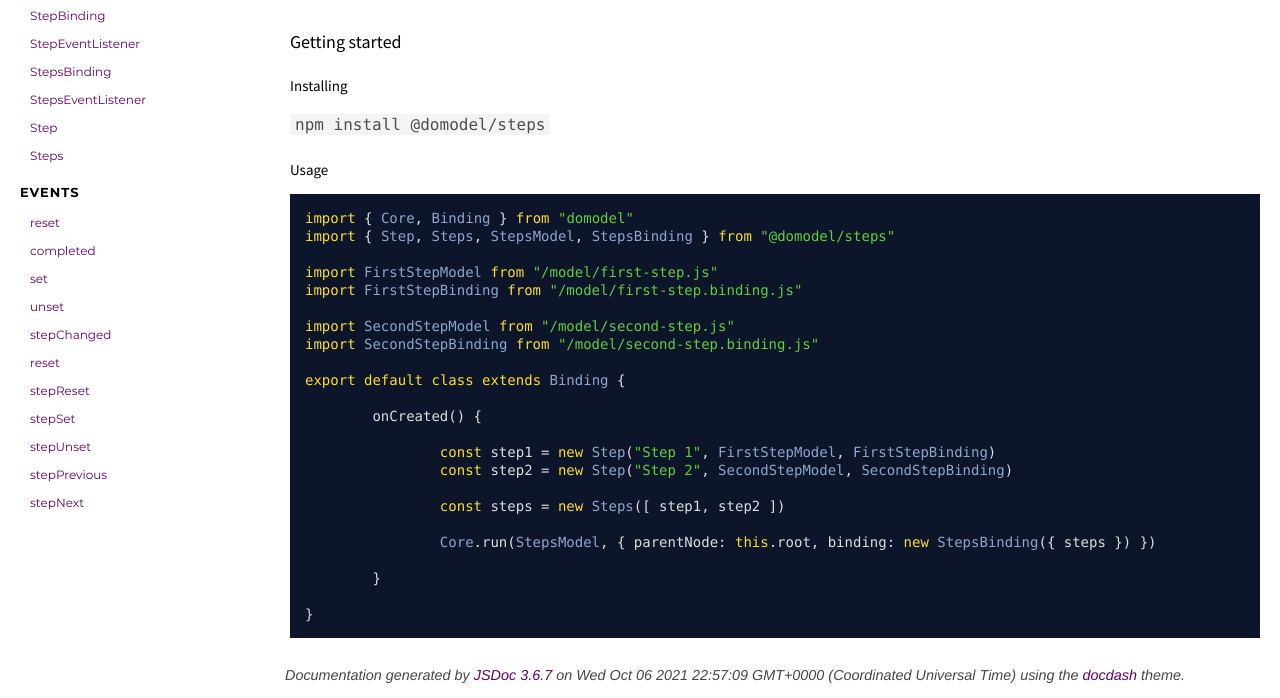
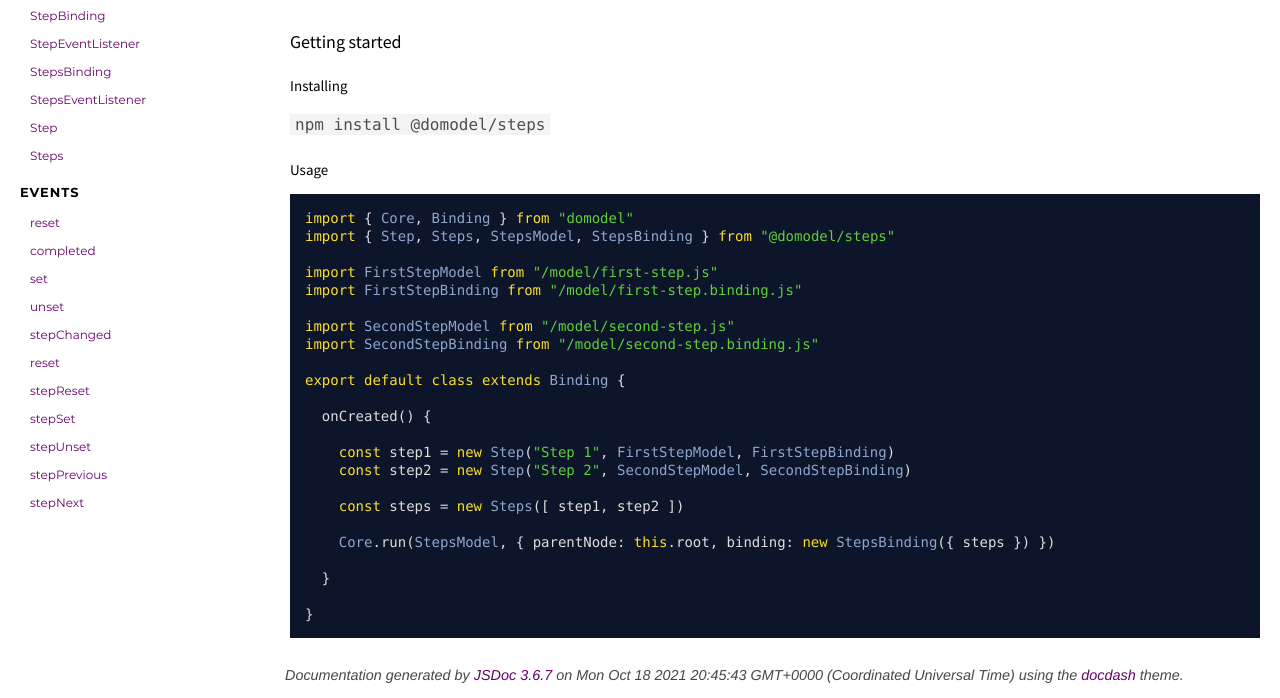
Before and after one commit to thoughtsunificator/domodel-steps, a plain HTML site: page index.html in a window 1280 px wide. Shown: the part 146-844 px from the top of the page. Drawn offline with Linux system fonts and the light colour scheme.

Commit message:
Update gh-pages to output generated at 9be7e23

```diff
--- a/index.html
+++ b/index.html
@@ -103,7 +103,7 @@ export default class extends Binding {
 <br class="clear">
 
 <footer>
-    Documentation generated by <a href="https://github.com/jsdoc3/jsdoc">JSDoc 3.6.7</a> on Wed Oct 06 2021 22:57:09 GMT+0000 (Coordinated Universal Time) using the <a href="https://github.com/clenemt/docdash">docdash</a> theme.
+    Documentation generated by <a href="https://github.com/jsdoc3/jsdoc">JSDoc 3.6.7</a> on Mon Oct 18 2021 20:45:43 GMT+0000 (Coordinated Universal Time) using the <a href="https://github.com/clenemt/docdash">docdash</a> theme.
 </footer>
 
 <script>prettyPrint();</script>
```
Also changed, not shown: IndicatorBinding.html (+1 -1 lines), Step.html (+1 -1 lines), StepBinding.html (+1 -1 lines), StepEventListener.html (+1 -1 lines), Steps.html (+1 -1 lines), StepsBinding.html (+1 -1 lines), StepsEventListener.html (+1 -1 lines), model_indicator.binding.js.html (+1 -1 lines), model_step.binding.js.html (+1 -1 lines), model_step.event.js.html (+1 -1 lines), model_steps.binding.js.html (+1 -1 lines), model_steps.event.js.html (+1 -1 lines), object_step.js.html (+1 -1 lines), object_steps.js.html (+1 -1 lines). Lines whose indentation alone changed are shown as unchanged.
